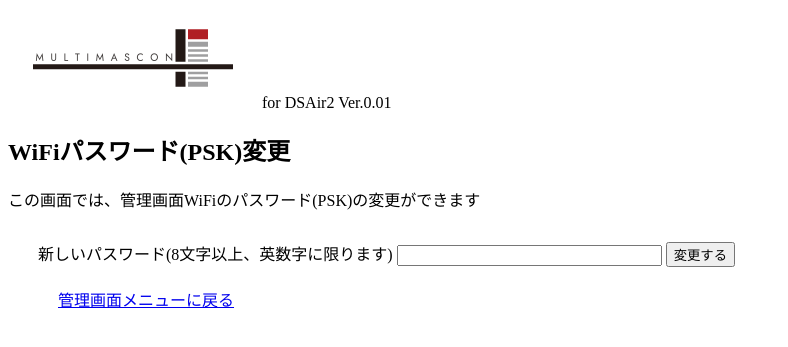
After one commit to mipsparc/mm_web, a Flask app: page /psk in a window 1280 px wide. The commit adds this page. Shown: the top 347 px of the page, without its empty margins (0-788 px from the left). Run offline with Flask 2, Linux system fonts and the light colour scheme.

Commit message:
PSK変更機能実装

```diff
--- a/main.py
+++ b/main.py
@@ -6,6 +6,7 @@ import glob
 import datetime
 from subprocess import Popen
 import DB
+import re
 
 app = Flask(__name__)
 # アプライアンスのため固定鍵とする。セキュリティは必要とされない。
@@ -90,5 +91,21 @@ def power():
             Popen('sleep 5; reboot', shell=True)
         else:
             return redirect(url_for('power'))
+
         flash('終了手順が開始しました。シャットダウンの場合は、電源がランプが消灯してから10秒経つまでケーブルを抜かないでください')
         return redirect(url_for('power'))
+
+@app.route("/psk", methods=['GET', 'POST'])
+def psk():
+    if request.method == 'GET':
+        return render_template('psk.html', version=version.VERSION)
+    elif request.method == 'POST':
+        new_psk = request.form['psk']
+        p = re.compile('[a-zA-Z0-9]{8,62}')
+        if p.fullmatch(new_psk) is None:
+            flash('パスワードが不正です。変更が反映されませんでした')
+        else:
+            Popen(f'sed -i -e "s/^wpa_passphrase=.*/wpa_passphrase={new_psk}/" /mnt/database/hostapd.conf', shell=True)
+            flash('変更が完了しました。再起動(設定画面からも可能)後に反映されます。')
+
+        return redirect(url_for('psk'))
--- a/templates/menu.html
+++ b/templates/menu.html
@@ -5,6 +5,7 @@
     <li><a href="/upgrade">ファームウェアアップデート(更新)</a></li>
     <li><a href="/database">設定情報ダウンロード・復元</a></li>
     <li><a href="/log">ログデータ表示</a></li>
+    <li><a href="/psk">WiFiパスワード(PSK)変更</a></li>
     <li><a href="/power">電源操作(安全に電源を切る・再起動)</a></li>
 </ul>
 {% endblock %}
--- a/templates/power.html
+++ b/templates/power.html
@@ -5,8 +5,8 @@
     <p>この画面では、安全に電源を切るか、再起動をすることができます。</p>
     <div style="margin:30px">
         <form method="post" enctype='multipart/form-data'>
-            <label><input type='radio' name='power' value='shutdown'>安全に電源を切る</label>
-            <label><input type='radio' name='power' value='reboot'>再起動する</label>
+            <label><input type='radio' name='power' value='shutdown' required>安全に電源を切る</label>
+            <label><input type='radio' name='power' value='reboot' required>再起動する</label>
             <input type='submit' value='実行する'>
         </form>
     <div>
--- /dev/null
+++ b/templates/psk.html
@@ -0,0 +1,13 @@
+{% extends "template.html" %}
+{% block content %}
+<h2>WiFiパスワード(PSK)変更</h2>
+<div>
+    <p>この画面では、管理画面WiFiのパスワード(PSK)の変更ができます</p>
+    <div style="margin:30px">
+        <form method="post" enctype='multipart/form-data'>
+            <label>新しいパスワード(8文字以上、英数字に限ります) <input type='text' name='psk' pattern='[a-zA-Z0-9]{8,62}' size='30' required></label>
+            <input type='submit' value='変更する'>
+        </form>
+    <div>
+</div>
+{% endblock %}
```
